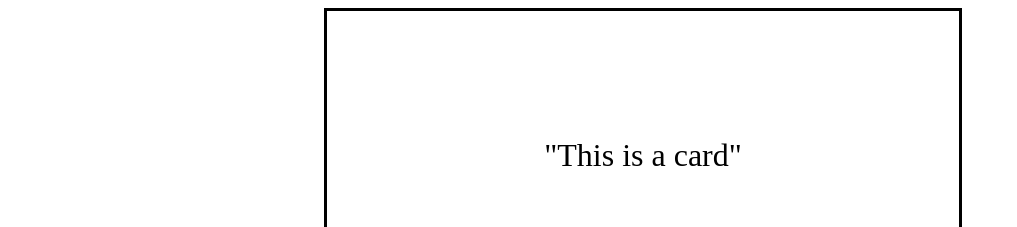
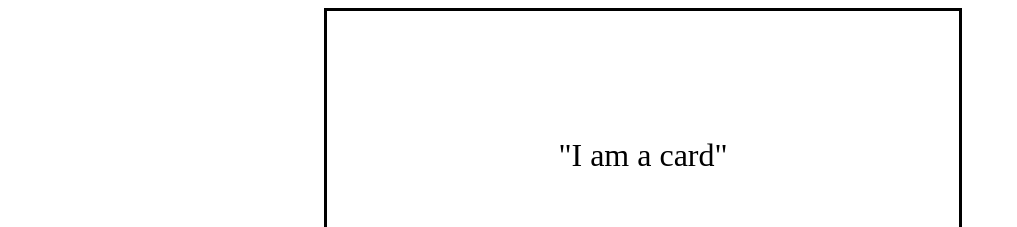
Before and after one commit to AndyHFW/LHD, a plain HTML site: page index.html in a window 1280 px wide. Shown: the top 227 px of the page, without its empty margins (0-1017 px from the left). Drawn offline with Linux system fonts and the light colour scheme.

Commit message:
Testing pushing
Testing

```diff
--- a/index.html
+++ b/index.html
@@ -12,7 +12,7 @@
 </head>
 <div id="cardHolder">
 	<div id="card">
-		<p id="cardText">"This is a card"</p>
+		<p id="cardText">"I am a card"</p>
 	</div>
 </div>
 <div id="buttonDiv">
```
